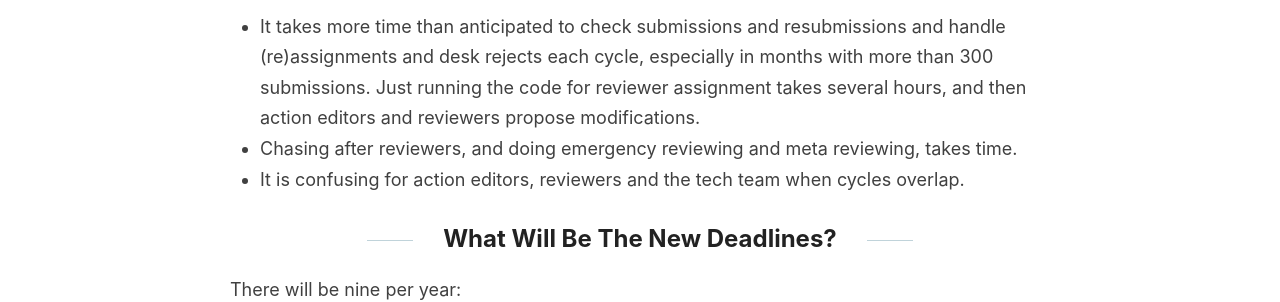
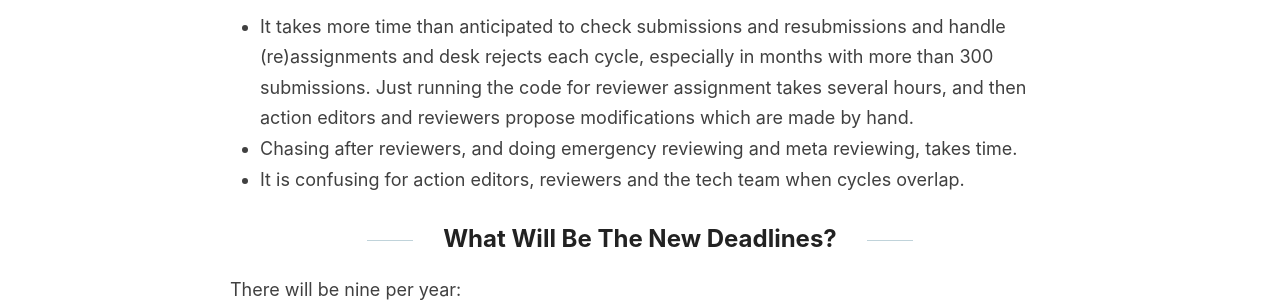
Before and after one commit to amitmerchant1990/reverie, a Jekyll site: the page built from _posts/2022-04-07-six-week-cycles.md, in a window 1280 px wide. Shown: the part 527-829 px from the top of the page. Built offline with Jekyll 4.4.1, drawn with Linux system fonts in a browser that asks for light colours; our own code applies the rules of GitHub Pages for plain Markdown files.

Commit message:
Update 2022-04-07-six-week-cycles.md

```diff
--- a/_posts/2022-04-07-six-week-cycles.md
+++ b/_posts/2022-04-07-six-week-cycles.md
@@ -4,7 +4,7 @@ Why?
 ----
 
 The original proposal for ACL Rolling Review was for a [five-week cycle with monthly deadlines](https://www.aclweb.org/adminwiki/index.php?title=ACL_Rolling_Review_Proposal). However:
-* It takes more time than anticipated to check submissions and resubmissions and handle (re)assignments and desk rejects each cycle, especially in months with more than 300 submissions. Just running the code for reviewer assignment takes several hours, and then action editors and reviewers propose modifications.
+* It takes more time than anticipated to check submissions and resubmissions and handle (re)assignments and desk rejects each cycle, especially in months with more than 300 submissions. Just running the code for reviewer assignment takes several hours, and then action editors and reviewers propose modifications which are made by hand.
 * Chasing after reviewers, and doing emergency reviewing and meta reviewing, takes time.
 * It is confusing for action editors, reviewers and the tech team when cycles overlap.
 
```
